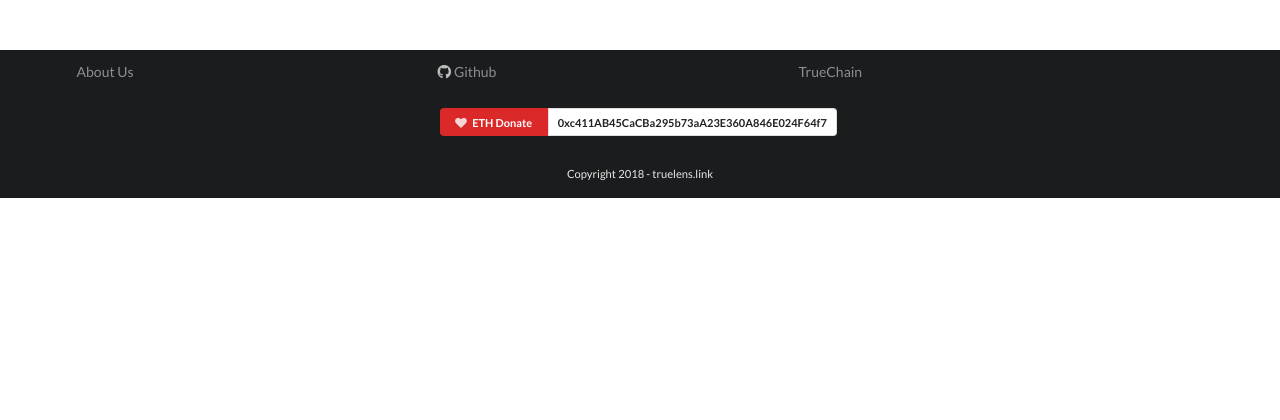
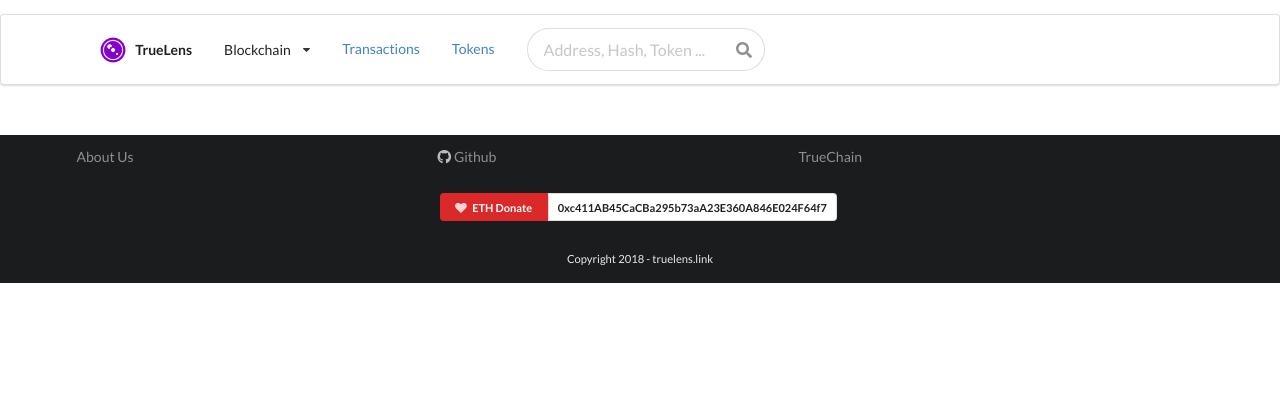
Before and after one commit to snailminer/truelens, a Django app: page / in a window 1280 px wide. Shown: the top 420 px of the page. After the commit the page ends 283 px from the top, so only its background shows below. Run offline with Django 3.2, Linux system fonts and the light colour scheme; some libraries are stand-ins or nearby versions.

Commit message:
add nav menu bar

```diff
--- a/truelens/lens/templates/main.html
+++ b/truelens/lens/templates/main.html
@@ -1,3 +1,4 @@
+{% load static %}
 <html lang="en">
 
 <head>
@@ -7,10 +8,41 @@
   <title>TrueLens</title>
   <meta name="description" content="TrueLens explorer" />
   <link rel="stylesheet" href="https://cdnjs.cloudflare.com/ajax/libs/semantic-ui/2.2.13/semantic.min.css">
+  {% block head %}
+  {% endblock head %}
 </head>
 
 <body class="Site">
   <div class="Site-header">
+      <div class="eyecatcher">
+      </div>
+      <div class="ui stackable borderless main menu">
+         <div class="ui container topmenu">
+            <a href="/" class="header item">
+             <img class="ui image" src="{% static "img/lens.png" %}" width="40" height="40"/>&nbsp; <span class="logo">TrueLens</span>
+           </a>
+           <div class="ui dropdown item nomobile">
+         <div >Blockchain</div>
+           <i class="dropdown icon"></i>
+           <div class="menu">
+               <a class="item" href="/blocks" >Blocks</a>
+           </div>
+           </div>
+          <div class="item nomobile"><a href="/transactions" >Transactions</a></div>
+          <div class="item nomobile"><a href="/tokens" >Tokens</a></div>
+          <form class="header item nomobile" action="/search" method="post">
+           <div class="ui category search">
+             <div class="ui large icon input">
+               <input class="prompt" name="q" type="text" placeholder="Address, Hash, Token ...">
+               <input type="hidden" value="" name="type">
+               <i class="search icon"></i>
+             </div>
+             <div class="results"></div>
+           </div>
+          </form>
+         </div>
+       </div>
+      <div class="eyecatcherbottom"> </div>
   </div>
   <div class="Site-content">
     {%block content%}
```
Also changed, not shown: truelens/lens/static/img/lens.png (added).
